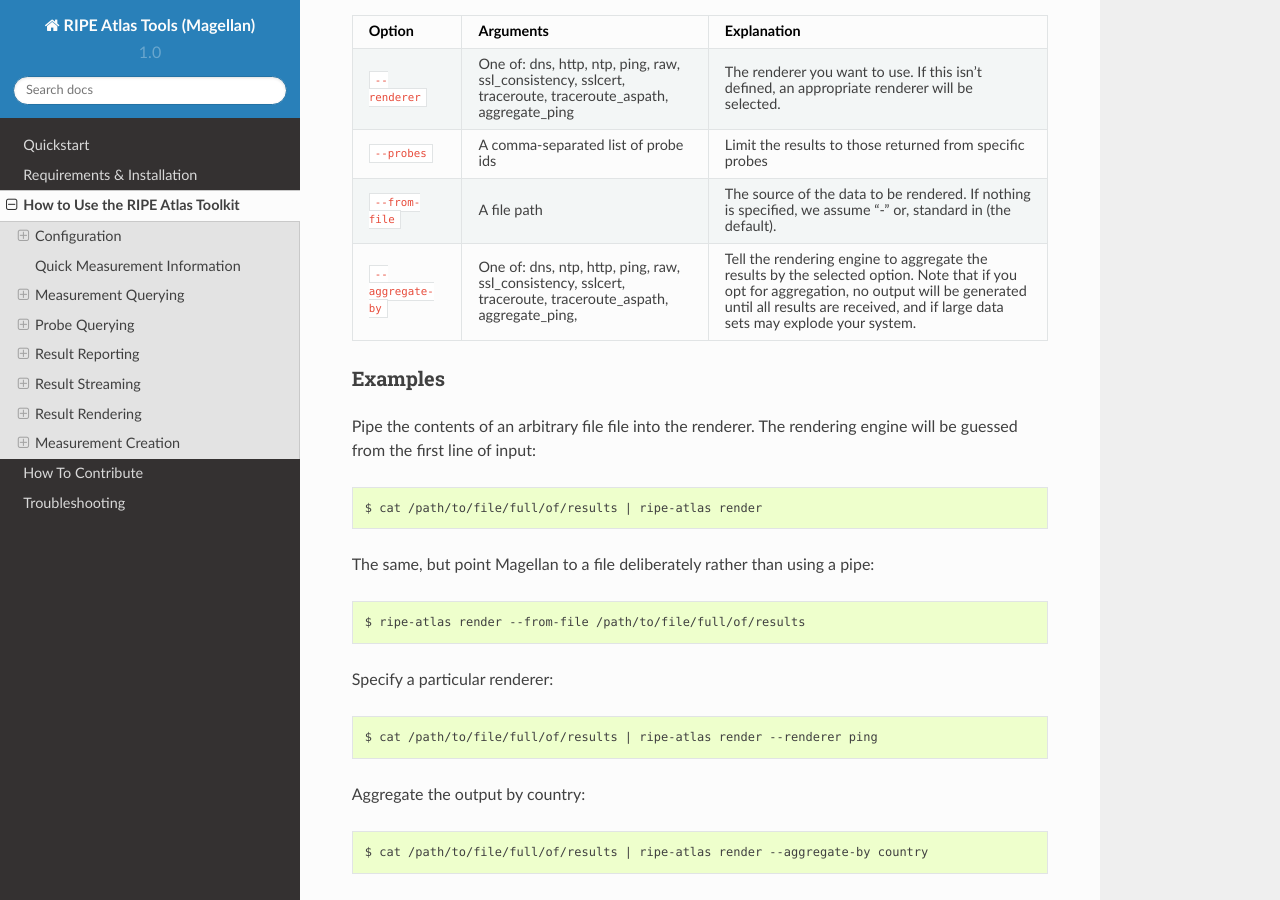
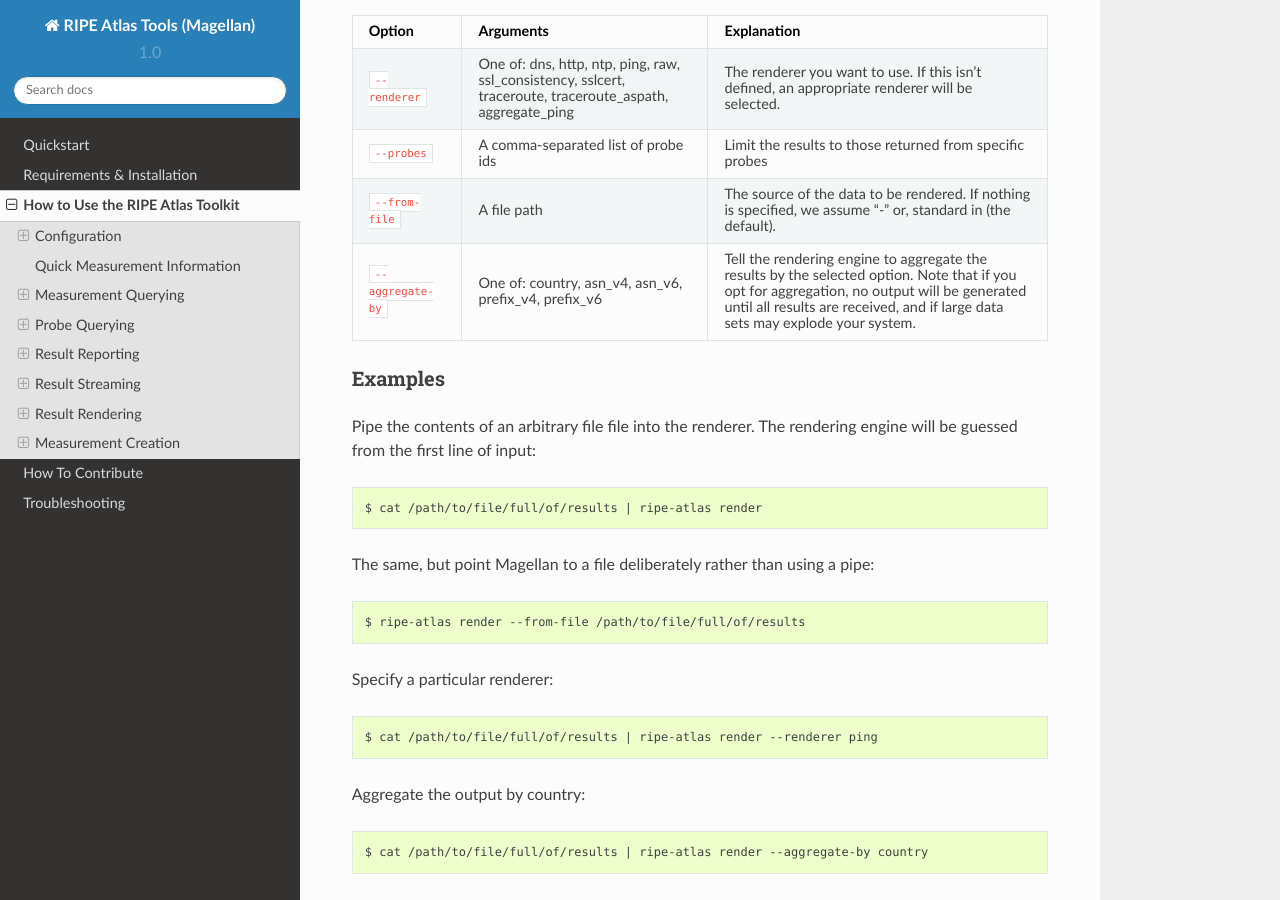
Before and after one commit to RIPE-NCC/ripe-atlas-tools, a Sphinx documentation site: the page built from docs/use.rst, in a window 1280 px wide and 900 px high, scrolled down 6837 px. Built offline with Sphinx 7.4.7 and the Read the Docs theme 2.0.0, drawn with Linux system fonts in a browser that asks for light colours; formulas are drawn with MathJax 3.

Commit message:
Fixt a typo

```diff
--- a/docs/use.rst
+++ b/docs/use.rst
@@ -432,13 +432,12 @@
                                         If nothing is specified, we assume "-"
                                         or, standard in (the default).
 
-``--aggregate-by``  One of: dns, ntp,   Tell the rendering engine to aggregate
-                    http, ping, raw,    the results by the selected option. Note
-                    ssl_consistency,    that if you opt for aggregation, no
-                    sslcert,            output will be generated until all
-                    traceroute,         results are received, and if large data
-                    traceroute_aspath,  sets may explode your system.
-                    aggregate_ping,
+``--aggregate-by``  One of: country,    Tell the rendering engine to aggregate
+                    asn_v4, asn_v6,     the results by the selected option. Note
+                    prefix_v4,          that if you opt for aggregation, no
+                    prefix_v6           output will be generated until all
+                                        results are received, and if large data
+                                        sets may explode your system.
 ==================  ==================  ========================================
 
 
```
